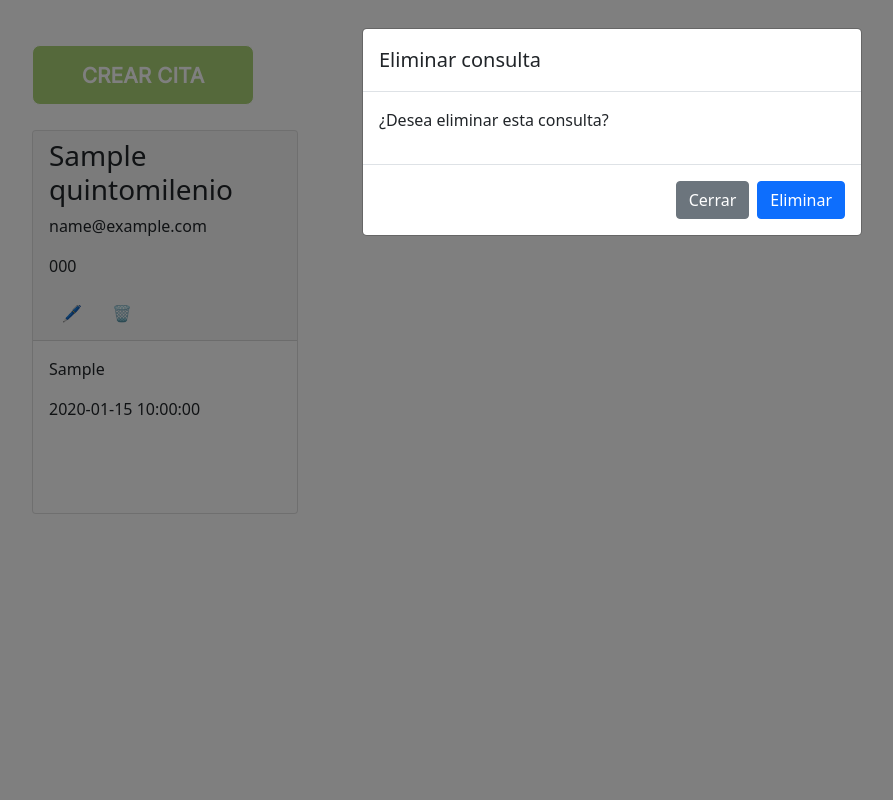
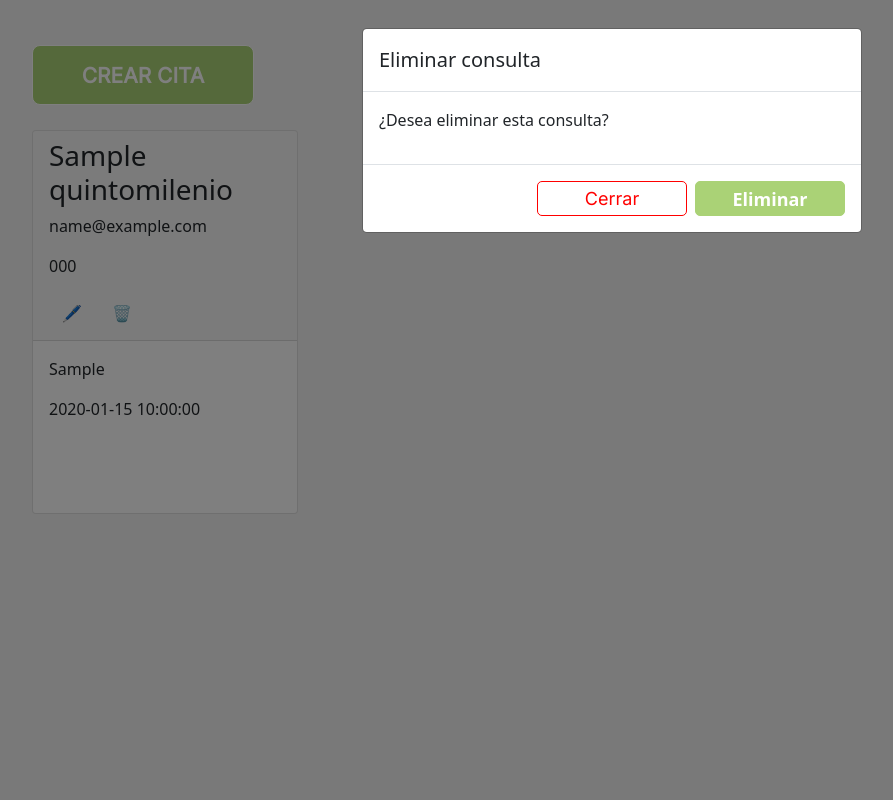
Before and after one commit to Sergio-Fernandez-Dev/quintomilenio, a PHP site: page / in a window 1280 px wide, after a click on "🗑️". Shown: the whole page, without its empty margins (28-921 px from the left). Run offline with PHP 8.4, Linux system fonts and the light colour scheme; tables that the repository leaves empty hold one stand-in row (values such as "Sample post").

Commit message:
styling buttons

```diff
--- a/src/Views/app.css
+++ b/src/Views/app.css
@@ -6,9 +6,10 @@
   --primary-color: #532164;
   --secondary-color: #D2CAF4;
   --primary-button-color: #AAD276;
-  --primary-button-hover: #C9E0AB;
+  --primary-button-hover: #74a139;
+  --primary-button-active: #C9E0AB;
   --secondary-button-color: #FF0000;
-  --secondary-button-hover: #FB6060;
+  --secondary-button-active: #FB6060;
   --background-card-color: #FFF;
   --background-color: #F3F3F2;
   --font-color: #1B0F1B;
@@ -17,6 +18,10 @@
 * {
   margin: 0;
   padding: 0;
+}
+
+body {
+  background-color: var(--background-color);
 }
 
 main {
@@ -29,3 +34,47 @@ a {
   text-decoration: none;
   background-color: var(--text-color);
 }
+
+.main-button {
+  width: 150px;
+  height: 35px;
+  background: var(--primary-button-color);
+  border: 1px solid var(--primary-button-color);
+  border-radius: 5px;
+  font-style: normal;
+  font-weight: 700;
+  font-size: 18px;
+  line-height: 22px;
+  color: var(--background-card-color);
+}
+
+.secondary-button {
+  width: 150px;
+  height: 35px;
+  background:var(--background-card-color);
+  border: 1px solid var(--secondary-button-color);
+  border-radius: 5px;
+  font-family: 'Inter';
+  font-style: normal;
+  font-weight: 400;
+  font-size: 18px;
+  line-height: 22px;
+  color: var(--secondary-button-color);
+  font-family: 'Inter';
+}
+
+.secondary-button:hover {
+  background: var(--secondary-button-color);
+  color: var(--background-card-color)
+}
+ .secondary-button:active {
+  background: var(--secondary-button-active);
+ }
+
+.main-button:hover {
+  background: var(--primary-button-hover);
+  color: var(--background-card-color)
+}
+ .main-button:active {
+  background: var(--primary-button-active);
+ }
--- a/src/Views/appointmentsList.php
+++ b/src/Views/appointmentsList.php
@@ -39,7 +39,7 @@ require_once("components/header/header.php");
                 const idForDelete = event.target.value
                 document.getElementById("appointment").innerHTML =
                 `<a href="?action=delete&id=${idForDelete}">
-                <button type="button" class="btn btn-primary">Eliminar</button>
+                <button type="button" class="main-button">Eliminar</button>
                 </a>`;
             }
         })
--- a/src/Views/components/modal/modal.html
+++ b/src/Views/components/modal/modal.html
@@ -8,7 +8,7 @@
        <p>¿Desea eliminar esta consulta?</p>
       </div>
       <div class="modal-footer">
-        <button type="button" class="btn btn-secondary" data-bs-dismiss="modal">Cerrar</button>
+        <button type="button" class="secondary-button" data-bs-dismiss="modal">Cerrar</button>
         <span id="appointment"></span>
       </div>
     </div>
```
